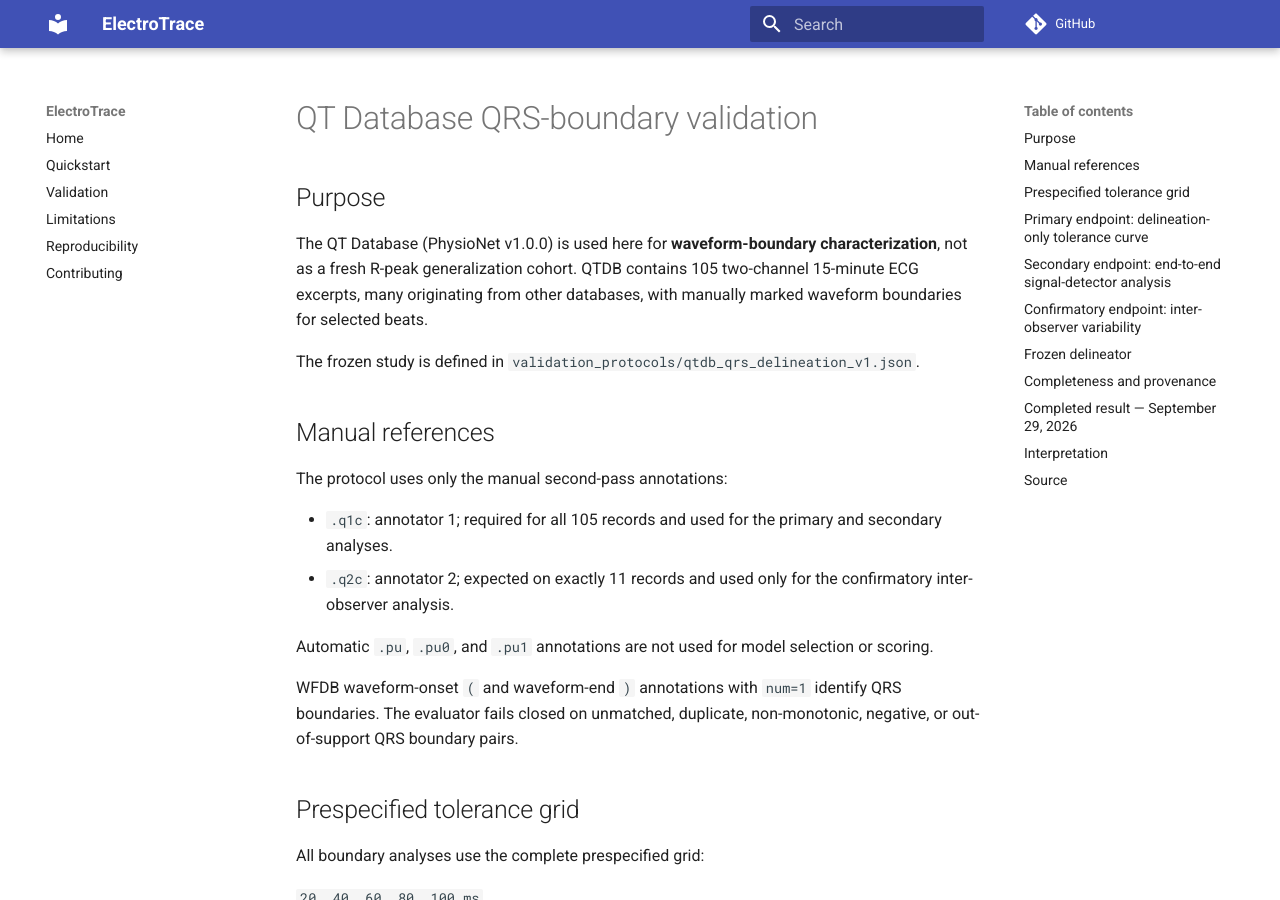
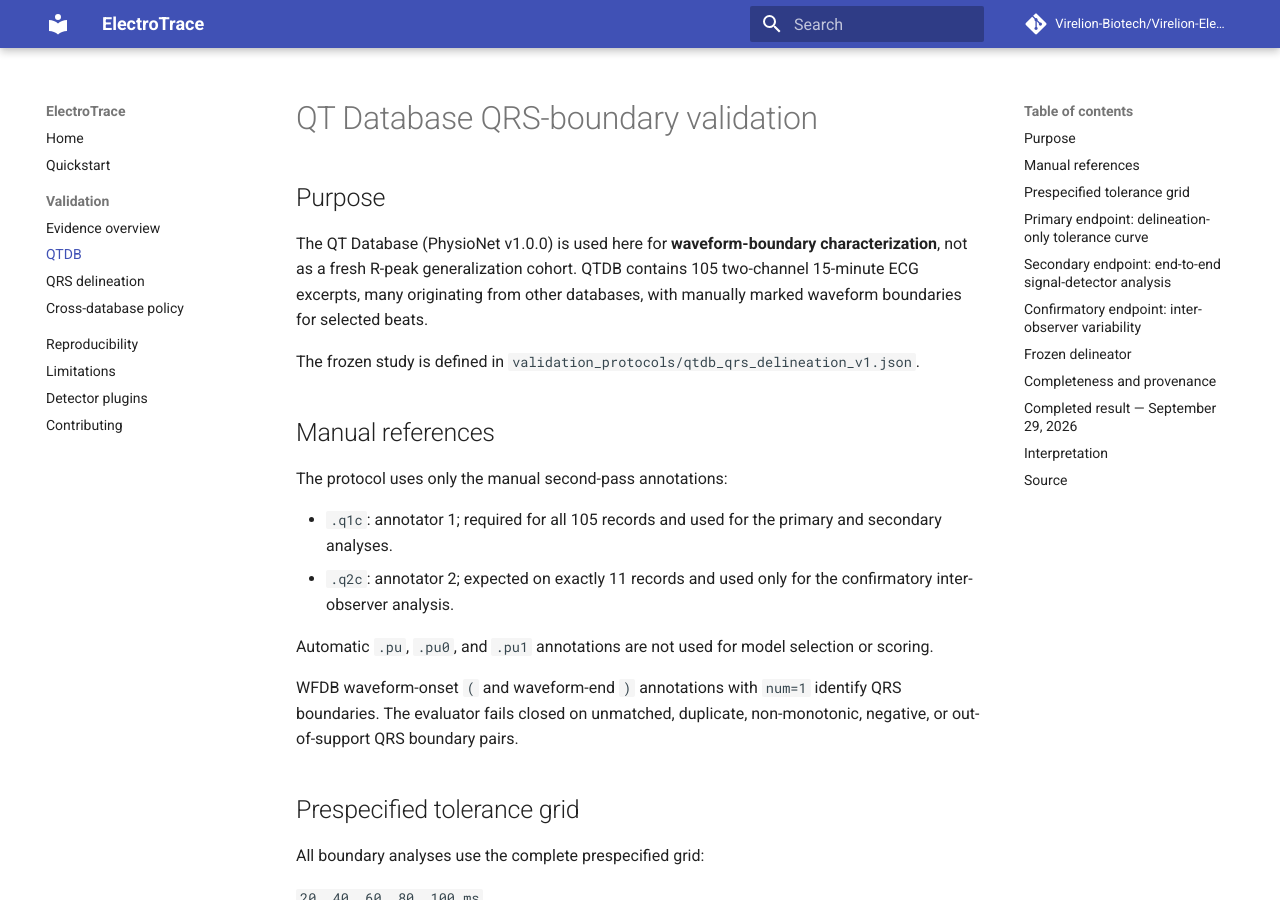
Before and after one commit to Virelion-Biotech/Virelion-ElectroTrace, an MkDocs documentation site: the page built from docs/QTDB_VALIDATION.md, in a window 1280 px wide and 900 px high. Built offline with MkDocs 1.6.1 and Material for MkDocs 9.7.7, drawn with Linux system fonts in a browser that asks for light colours; comment, search, counter and statistics services are not loaded.

Commit message:
Configure hosted MkDocs site

```diff
--- a/mkdocs.yml
+++ b/mkdocs.yml
@@ -1,11 +1,32 @@
 site_name: ElectroTrace
+site_description: Reproducible ECG/electrophysiology annotation, benchmarking, and research-validation toolkit
+site_url: https://virelion-biotech.github.io/Virelion-ElectroTrace/
+repo_url: https://github.com/Virelion-Biotech/Virelion-ElectroTrace
+repo_name: Virelion-Biotech/Virelion-ElectroTrace
+
 theme:
   name: material
-repo_url: https://github.com/Virelion-Biotech/Virelion-ElectroTrace
+  features:
+    - navigation.sections
+    - navigation.top
+    - content.code.copy
+
+markdown_extensions:
+  - admonition
+  - attr_list
+  - tables
+  - toc:
+      permalink: true
+
 nav:
   - Home: index.md
   - Quickstart: QUICKSTART.md
-  - Validation: validation/README.md
+  - Validation:
+      - Evidence overview: validation/README.md
+      - QTDB: QTDB_VALIDATION.md
+      - QRS delineation: QRS_DELINEATION.md
+      - Cross-database policy: CROSS_DATABASE_POLICY.md
+  - Reproducibility: REPRODUCIBILITY.md
   - Limitations: LIMITATIONS.md
-  - Reproducibility: REPRODUCIBILITY.md
+  - Detector plugins: DETECTOR_PLUGINS.md
   - Contributing: CONTRIBUTING.md
```
